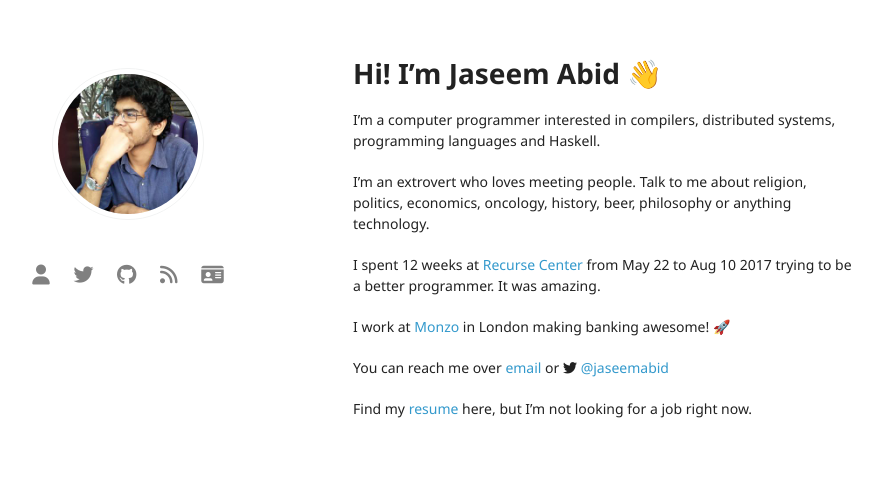
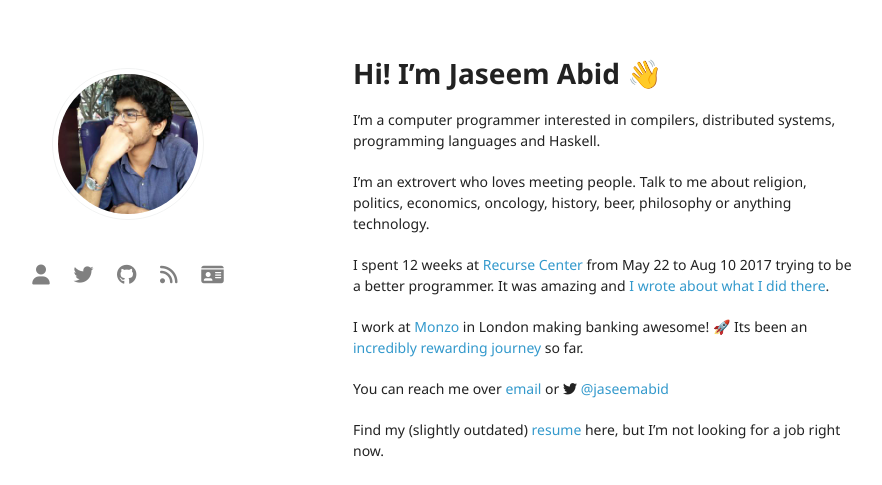
Before and after one commit to jaseemabid/blog, a Jekyll site: the page built from about.md, in a window 1280 px wide, cut to the strip 0-485 px from the top of the page. Shown: the whole strip, without its empty margins (217-1099 px from the left). Built offline with Jekyll 4.4.1, drawn with Linux system fonts in a browser that asks for light colours; nearby versions of some CDN libraries.

Commit message:
Slightly improve about page

```diff
--- a/about.md
+++ b/about.md
@@ -13,14 +13,21 @@ I'm an extrovert who loves meeting people. Talk to me about religion, politics,
 economics, oncology, history, beer, philosophy or anything technology.
 
 I spent 12 weeks at [Recurse Center](https://recurse.com) from May 22 to Aug 10
-2017 trying to be a better programmer. It was amazing.
+2017 trying to be a better programmer. It was amazing and [I wrote about what I
+did there][rc blog].
 
-I work at [Monzo](https://monzo.com) in London making banking awesome! 🚀
+I work at [Monzo](https://monzo.com) in London making banking awesome! 🚀 Its
+been an [incredibly rewarding journey][monzo blog] so far.
 
 You can reach me over [email](mailto:jaseemabid@gmail.com) or
 <i class="fa fa-twitter"></i> [@jaseemabid](https://twitter.com/jaseemabid)
 
-Find my [resume](/Jaseem Abid.pdf) here, but I'm not looking for a job right
-now.
+Find my (slightly outdated) [resume](/Jaseem Abid.pdf) here, but I'm not looking
+for a job right now.
 
 <script async defer src="https://www.recurse-scout.com/loader.js?t=298747a8a50ca362138e799f749fcf3f"></script>
+
+
+
+[rc blog]: /2017/08/10/rc.html
+[monzo blog]: /2019/01/13/monzo.html
```
